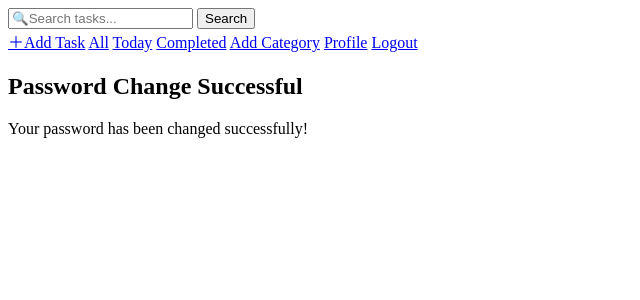
After one commit to Gongzuo-Dk/TaskManager, a Django app: page /accounts/password_change/done/ in a window 1280 px wide. The commit adds this page. Shown: the top 300 px of the page, without its empty margins (0-640 px from the left). Run offline with Django 5.2, Linux system fonts and the light colour scheme; the visitor is signed in with stand-in values (Sample User, id 1); data that the repository does not hold is empty.

Commit message:
Add password change functionality

```diff
--- /dev/null
+++ b/accounts/templates/accounts/password_change_done.html
@@ -0,0 +1,6 @@
+{% extends "base.html" %}
+
+{% block content %}
+  <h2>Password Change Successful</h2>
+  <p>Your password has been changed successfully!</p>
+{% endblock %}
--- a/accounts/templates/accounts/profile.html
+++ b/accounts/templates/accounts/profile.html
@@ -21,4 +21,6 @@
         {{ p_form.as_p }}
         <button type="submit">Update</button>
     </form>
+
+    <p>Change Password: <a href="{% url 'password_change' %}"> Click Here!</a></p>
 {% endblock %}
--- a/accounts/urls.py
+++ b/accounts/urls.py
@@ -1,4 +1,5 @@
 from django.urls import path
+from django.contrib.auth import views as auth_views
 from . import views
 
 urlpatterns = [
@@ -6,4 +7,6 @@ urlpatterns = [
     path("register/", views.register, name="register"),
     path("login/", views.login_view, name="login"),
     path("logout/", views.logout_view, name="logout"),
+    path("password_change/", auth_views.PasswordChangeView.as_view(template_name='accounts/password_change.html'), name='password_change'),
+    path("password_change/done/", auth_views.PasswordChangeDoneView.as_view(template_name='accounts/password_change_done.html'), name='password_change_done'),
 ]
--- a/templates/base.html
+++ b/templates/base.html
@@ -4,7 +4,6 @@
   <head>
     <meta charset="UTF-8">
     <title>TaskManager</title>
-    <link rel="stylesheet" href="https://cdn.simplecss.org/simple.min.css">
     <link rel="stylesheet" href="{% static 'css/style.css' %}">
   </head>
   <body>
```
Also changed, not shown: accounts/templates/accounts/password_change.html (added, +10 -0 lines).
